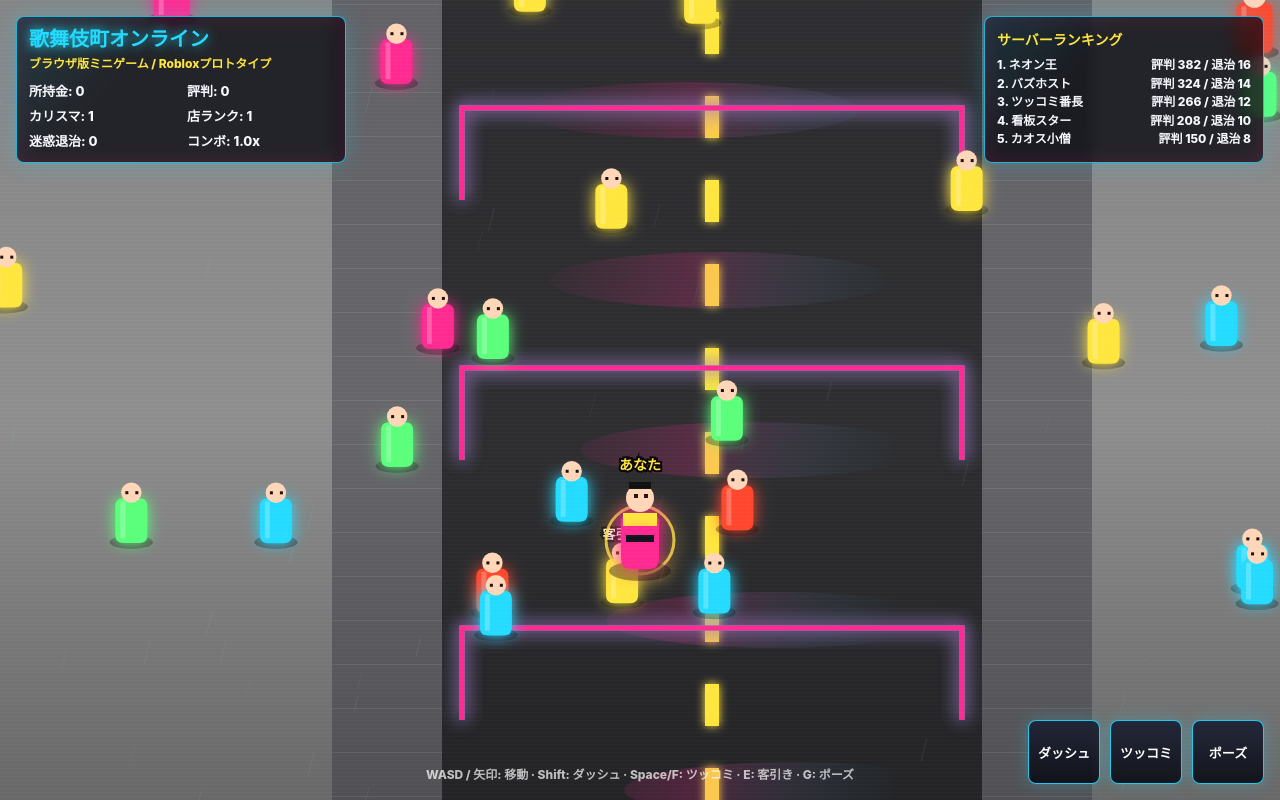
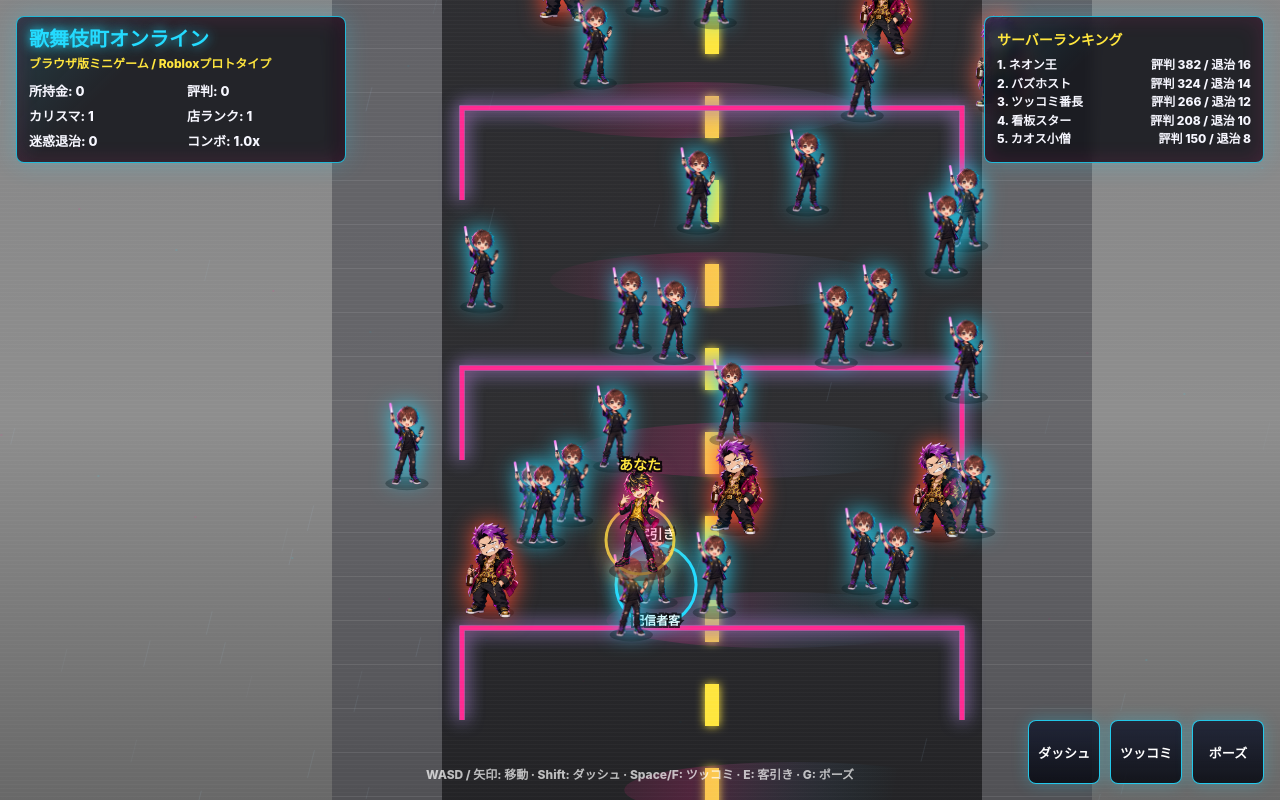
Before and after one commit to jim-auto/kabukicho-online, a website: page index.html in a window 1280 px wide. Drawn offline with Linux system fonts and the light colour scheme; animation ran at ten frames a second.

Commit message:
Add generated character sprites and interactions

```diff
--- a/index.html
+++ b/index.html
@@ -307,6 +307,14 @@
     const rain = [];
     const cityBackground = new Image();
     cityBackground.src = "assets/generated/neon-city-bg.png";
+    const sprites = {
+      player: new Image(),
+      customer: new Image(),
+      trouble: new Image(),
+    };
+    sprites.player.src = "assets/characters/player-host.png";
+    sprites.customer.src = "assets/characters/customer.png";
+    sprites.trouble.src = "assets/characters/troublemaker.png";
 
     let dpr = 1;
     let last = performance.now();
@@ -317,6 +325,7 @@
     let dashUntil = 0;
     let dashCooldown = 0;
     let bonkCooldown = 0;
+    let lastInteraction = null;
     let touchMove = { x: 0, y: 0 };
 
     const player = {
@@ -365,13 +374,16 @@
       return {
         type,
         label: trouble ? pick(troubleLabels) : pick(customerLabels),
-        x: rand(220, world.w - 220),
+        x: rand(world.w / 2 - 285, world.w / 2 + 285),
         y: rand(260, world.h - 170),
         r: trouble ? 18 : 16,
         color: trouble ? pick(["#ff472d", "#ff742a", "#ff2a91", "#ffe63e"]) : pick(["#24dbff", "#5bff7b", "#ffe63e", "#ff2a91"]),
         vx: rand(-28, 28),
         vy: rand(-24, 24),
         claimed: false,
+        hitUntil: 0,
+        knockX: 0,
+        knockY: 0,
       };
     }
 
@@ -467,17 +479,33 @@
       return Math.hypot(a.x - b.x, a.y - b.y);
     }
 
-    function scout() {
+    function nearestNpc(kind, range) {
       let target = null;
-      let best = 62;
+      let best = range;
+      const now = performance.now();
       for (const npc of npcs) {
-        if (npc.type !== "customer") continue;
+        if (npc.hitUntil > now) continue;
+        if (kind && npc.type !== kind) continue;
         const d = distance(player, npc);
         if (d < best) {
           best = d;
           target = npc;
         }
       }
+      return target;
+    }
+
+    function interact() {
+      const trouble = nearestNpc("trouble", 92);
+      if (trouble) {
+        bonk();
+        return;
+      }
+      scout();
+    }
+
+    function scout() {
+      const target = nearestNpc("customer", 72);
       if (!target) return;
 
       const bonus = chaosUntil > performance.now() ? 2 : 1;
@@ -488,7 +516,9 @@
       if (Math.random() < 0.28) player.charisma += 1;
       player.combo = Math.min(3, player.combo + 0.1);
       spawnParticle(target.x, target.y, `+${money}円 評判+${rep}`, "#ffe63e");
+      spawnParticle((player.x + target.x) / 2, (player.y + target.y) / 2 - 22, "来店!", "#24dbff");
       showToast(`客引き成功: ${target.label}`, "#24dbff");
+      lastInteraction = { type: "scout", x1: player.x, y1: player.y - 54, x2: target.x, y2: target.y - 70, until: performance.now() + 520 };
       resetNpc(target, "customer");
     }
 
@@ -499,21 +529,23 @@
 
       let hit = false;
       for (const npc of npcs) {
-        if (npc.type !== "trouble") continue;
+        if (npc.type !== "trouble" || npc.hitUntil > now) continue;
         const d = distance(player, npc);
         if (d > 88) continue;
         const dx = npc.x - player.x || Math.cos(player.facing);
         const dy = npc.y - player.y || Math.sin(player.facing);
         const len = Math.hypot(dx, dy) || 1;
-        npc.x += (dx / len) * 95;
-        npc.y += (dy / len) * 95;
+        npc.knockX = (dx / len) * 170;
+        npc.knockY = (dy / len) * 170 - 60;
+        npc.hitUntil = now + 460;
         player.trouble += npc.label === "クソ客" ? 2 : 1;
         player.rep += npc.label === "クソ客" ? 16 : 11;
         player.money += 10;
         player.combo = Math.min(3, player.combo + 0.18);
         spawnParticle(npc.x, npc.y, npc.label === "クソ客" ? "退治+2" : "退治+1", "#ffef63");
+        spawnParticle((player.x + npc.x) / 2, (player.y + npc.y) / 2 - 36, "ドンッ!", "#ff472d");
         showToast(`${npc.label}をツッコミ退場！`, "#ff472d");
-        resetNpc(npc, "trouble");
+        lastInteraction = { type: "bonk", x1: player.x, y1: player.y - 48, x2: npc.x, y2: npc.y - 58, until: now + 320 };
         hit = true;
       }
 
@@ -571,6 +603,16 @@
       if (nextChaos <= 0) startChaos();
 
       for (const npc of npcs) {
+        if (npc.hitUntil > now) {
+          npc.x += npc.knockX * dt;
+          npc.y += npc.knockY * dt;
+          npc.knockY += 460 * dt;
+          continue;
+        } else if (npc.hitUntil !== 0) {
+          resetNpc(npc, npc.type);
+          continue;
+        }
+
         npc.x += npc.vx * dt;
         npc.y += npc.vy * dt;
         if (npc.x < 120 || npc.x > world.w - 120) npc.vx *= -1;
@@ -760,27 +802,51 @@
     function drawNpc(npc, cam) {
       const x = npc.x - cam.x;
       const y = npc.y - cam.y;
+      const sprite = npc.type === "trouble" ? sprites.trouble : sprites.customer;
+      const now = performance.now();
+      const isHit = npc.hitUntil > now;
+      const active = nearestNpc(npc.type, npc.type === "trouble" ? 92 : 72) === npc;
+
       ctx.save();
+      if (isHit) {
+        ctx.translate(x, y);
+        ctx.rotate(Math.sin(now / 40) * 0.32);
+        ctx.translate(-x, -y);
+      }
       ctx.fillStyle = "rgba(0,0,0,0.34)";
       ctx.beginPath();
       ctx.ellipse(x, y + npc.r * 1.35, npc.r * 1.35, npc.r * 0.42, 0, 0, Math.PI * 2);
       ctx.fill();
+
+      if (active) {
+        ctx.strokeStyle = npc.type === "trouble" ? "#ffef63" : "#24dbff";
+        ctx.lineWidth = 3;
+        ctx.shadowBlur = 14;
+        ctx.shadowColor = ctx.strokeStyle;
+        ctx.beginPath();
+        ctx.arc(x, y + 4, npc.type === "trouble" ? 46 : 40, 0, Math.PI * 2);
+        ctx.stroke();
+      }
+
+      if (sprite.complete && sprite.naturalWidth > 0) {
+        const size = npc.type === "trouble" ? 102 : 94;
+        const aspect = sprite.naturalWidth / sprite.naturalHeight;
+        const drawH = size;
+        const drawW = drawH * aspect;
+        ctx.shadowBlur = 22;
+        ctx.shadowColor = npc.type === "trouble" ? "#ff472d" : "#24dbff";
+        ctx.drawImage(sprite, x - drawW / 2, y - drawH + 30, drawW, drawH);
+        ctx.shadowBlur = 0;
+      } else {
         ctx.shadowBlur = 16;
         ctx.shadowColor = npc.color;
         ctx.fillStyle = npc.color;
         drawRoundRect(x - npc.r, y - npc.r * 1.4, npc.r * 2, npc.r * 2.8, 8);
         ctx.fill();
-      ctx.fillStyle = "rgba(255,255,255,0.24)";
-      ctx.fillRect(x - npc.r + 5, y - npc.r * 1.2, 5, npc.r * 2.3);
         ctx.shadowBlur = 0;
-      ctx.fillStyle = "#ffd6b8";
-      ctx.beginPath();
-      ctx.arc(x, y - npc.r * 1.75, npc.r * 0.64, 0, Math.PI * 2);
-      ctx.fill();
-      ctx.fillStyle = "#1b1010";
-      ctx.fillRect(x - 6, y - npc.r * 1.84, 3, 3);
-      ctx.fillRect(x + 4, y - npc.r * 1.84, 3, 3);
-      if (distance(player, npc) < (npc.type === "trouble" ? 92 : 68)) {
+      }
+
+      if (active && !isHit) {
         ctx.font = "900 13px Arial";
         ctx.textAlign = "center";
         ctx.fillStyle = npc.type === "trouble" ? "#ffe63e" : "#ffffff";
@@ -788,6 +854,11 @@
         ctx.lineWidth = 4;
         ctx.strokeText(npc.type === "trouble" ? "ツッコミ" : "客引き", x, y - npc.r * 2.6);
         ctx.fillText(npc.type === "trouble" ? "ツッコミ" : "客引き", x, y - npc.r * 2.6);
+
+        ctx.font = "900 12px Arial";
+        ctx.strokeText(npc.label, x, y + 44);
+        ctx.fillStyle = npc.type === "trouble" ? "#ffef63" : "#dffcff";
+        ctx.fillText(npc.label, x, y + 44);
       }
       ctx.restore();
     }
@@ -809,6 +880,15 @@
       ctx.beginPath();
       ctx.ellipse(0, 31, 31, 10, 0, 0, Math.PI * 2);
       ctx.fill();
+      if (sprites.player.complete && sprites.player.naturalWidth > 0) {
+        const drawH = poseUntil > performance.now() ? 126 : 116;
+        const drawW = drawH * (sprites.player.naturalWidth / sprites.player.naturalHeight);
+        ctx.rotate(-player.facing);
+        ctx.shadowBlur = poseUntil > performance.now() ? 34 : 24;
+        ctx.shadowColor = "#ff2a91";
+        ctx.drawImage(sprites.player, -drawW / 2, -drawH + 38, drawW, drawH);
+        ctx.shadowBlur = 0;
+      } else {
         ctx.shadowBlur = poseUntil > performance.now() ? 30 : 18;
         ctx.shadowColor = "#ff2a91";
         ctx.fillStyle = "#ff2a91";
@@ -816,18 +896,8 @@
         ctx.fill();
         ctx.fillStyle = "#ffe63e";
         ctx.fillRect(-17, -27, 34, 13);
-      ctx.fillStyle = "#11121b";
-      ctx.fillRect(-14, -5, 28, 7);
         ctx.shadowBlur = 0;
-      ctx.fillStyle = "#ffd6b8";
-      ctx.beginPath();
-      ctx.arc(0, -42, 14, 0, Math.PI * 2);
-      ctx.fill();
-      ctx.fillStyle = "#261515";
-      ctx.fillRect(-6, -46, 4, 4);
-      ctx.fillRect(4, -46, 4, 4);
-      ctx.fillStyle = "#111";
-      ctx.fillRect(-11, -58, 22, 7);
+      }
       if (dashUntil > performance.now()) {
         ctx.strokeStyle = "#24dbff";
         ctx.lineWidth = 4;
@@ -918,6 +988,26 @@
       for (const npc of sorted) drawNpc(npc, { x: 0, y: 0 });
       drawPlayer({ x: 0, y: 0 });
 
+      if (lastInteraction && lastInteraction.until > performance.now()) {
+        const alpha = (lastInteraction.until - performance.now()) / 520;
+        ctx.save();
+        ctx.globalAlpha = Math.max(0, Math.min(1, alpha));
+        ctx.strokeStyle = lastInteraction.type === "bonk" ? "#ffef63" : "#24dbff";
+        ctx.lineWidth = lastInteraction.type === "bonk" ? 7 : 4;
+        ctx.shadowBlur = 18;
+        ctx.shadowColor = ctx.strokeStyle;
+        ctx.beginPath();
+        ctx.moveTo(lastInteraction.x1, lastInteraction.y1);
+        ctx.quadraticCurveTo(
+          (lastInteraction.x1 + lastInteraction.x2) / 2,
+          Math.min(lastInteraction.y1, lastInteraction.y2) - 38,
+          lastInteraction.x2,
+          lastInteraction.y2
+        );
+        ctx.stroke();
+        ctx.restore();
+      }
+
       ctx.strokeStyle = "rgba(180,220,255,0.28)";
       ctx.lineWidth = 1;
       for (const drop of rain) {
@@ -962,7 +1052,7 @@
         keys.add(key);
         if (key === "shift") dash();
         if (key === " " || key === "f") bonk();
-        if (key === "e") scout();
+        if (key === "e") interact();
         if (key === "g") pose();
       });
 
@@ -972,7 +1062,7 @@
       els.pose.addEventListener("pointerdown", pose);
       canvas.addEventListener("pointerdown", (event) => {
         if (event.clientX < window.innerWidth * 0.55) return;
-        scout();
+        interact();
       });
 
       let stickPointer = null;
```
Also changed, not shown: README.md, assets/characters/customer.png (added), assets/characters/player-host.png (added), assets/characters/troublemaker.png (added), 2 other files. Lines whose indentation alone changed are shown as unchanged.
